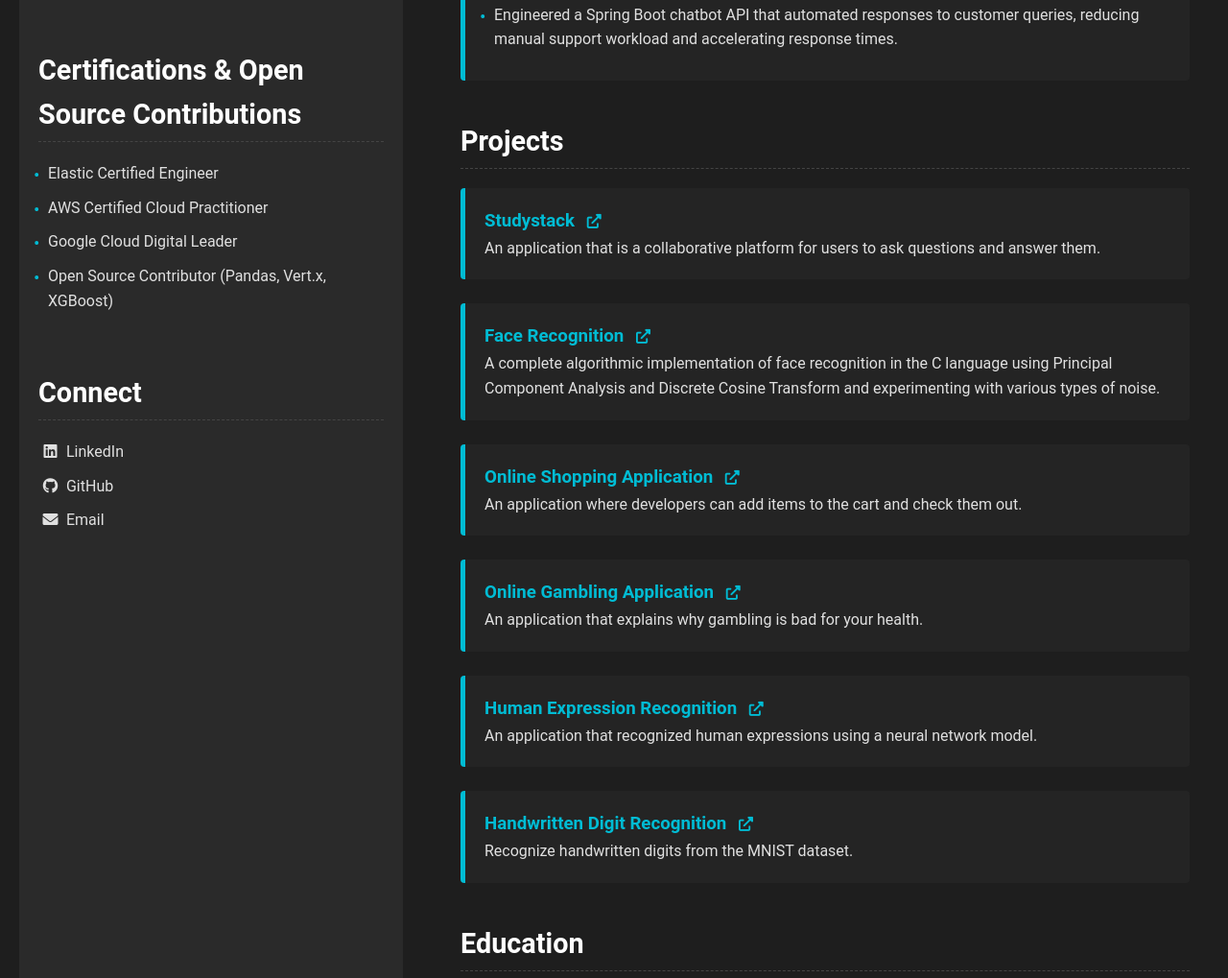
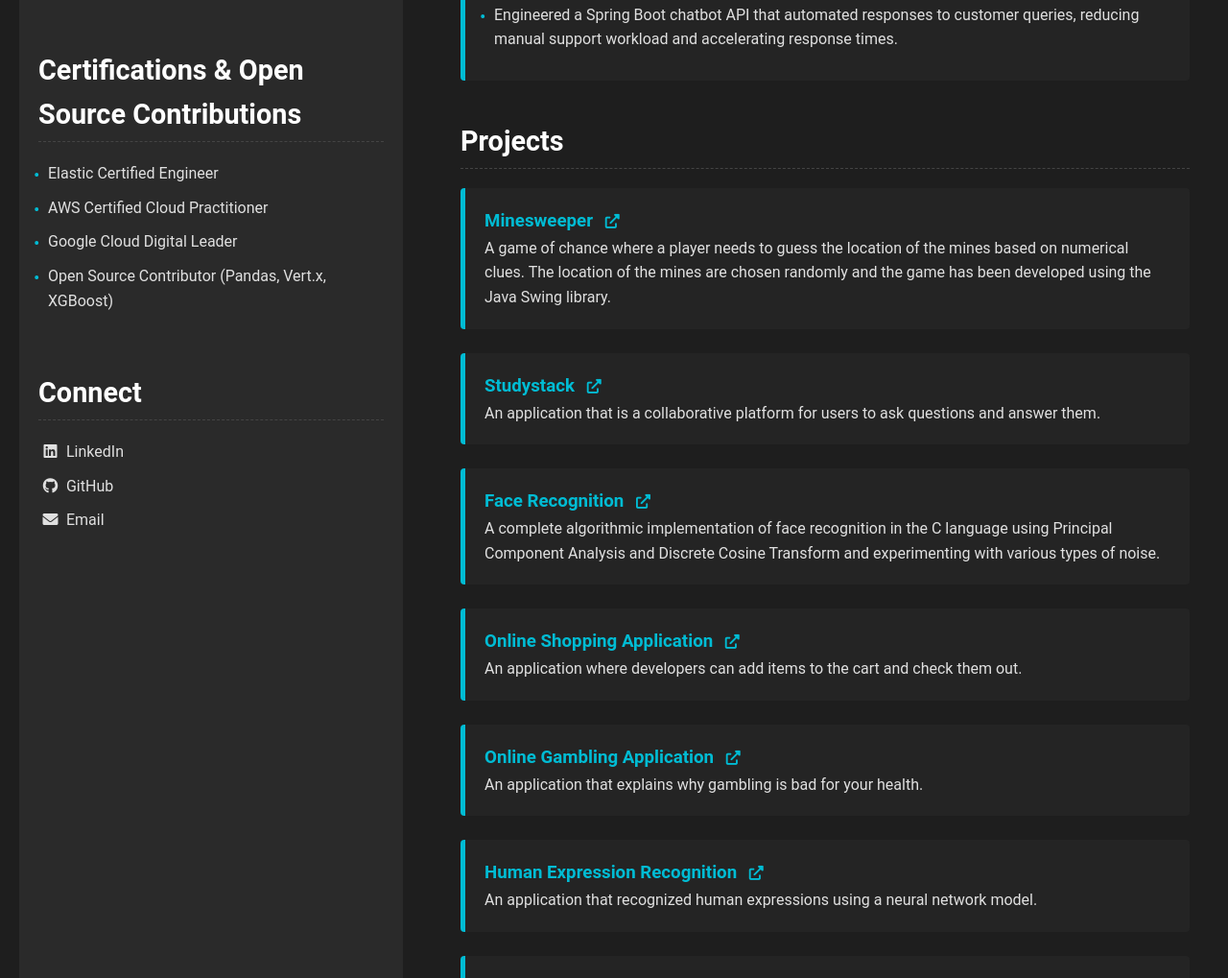
Before and after one commit to kunaljani1100/kunaljani1100.github.io, a plain HTML site: page index.html in a window 1280 px wide. Shown: the part 1068-2087 px from the top of the page at 96% size. Drawn offline with Linux system fonts and the light colour scheme.

Commit message:
Add Minesweeper project entry to index.html
Added a new project entry for Minesweeper with details.

```diff
--- a/index.html
+++ b/index.html
@@ -102,6 +102,16 @@ improving user experience for internal platforms.</li>
             <div class="project-entry">
                 <h3>
                     <a href="https://github.com/kunaljani1100/study-stack" target="_blank" class="project-link">
+                        Minesweeper <i class="fas fa-external-link-alt"></i>
+                    </a>
+                </h3>
+                <p>A game of chance where a player needs to guess the location of the mines based on numerical clues. The location of the
+                mines are chosen randomly and the game has been developed using the Java Swing library.</p>
+            </div>
+
+            <div class="project-entry">
+                <h3>
+                    <a href="https://github.com/kunaljani1100/study-stack" target="_blank" class="project-link">
                         Studystack <i class="fas fa-external-link-alt"></i>
                     </a>
                 </h3>
```
